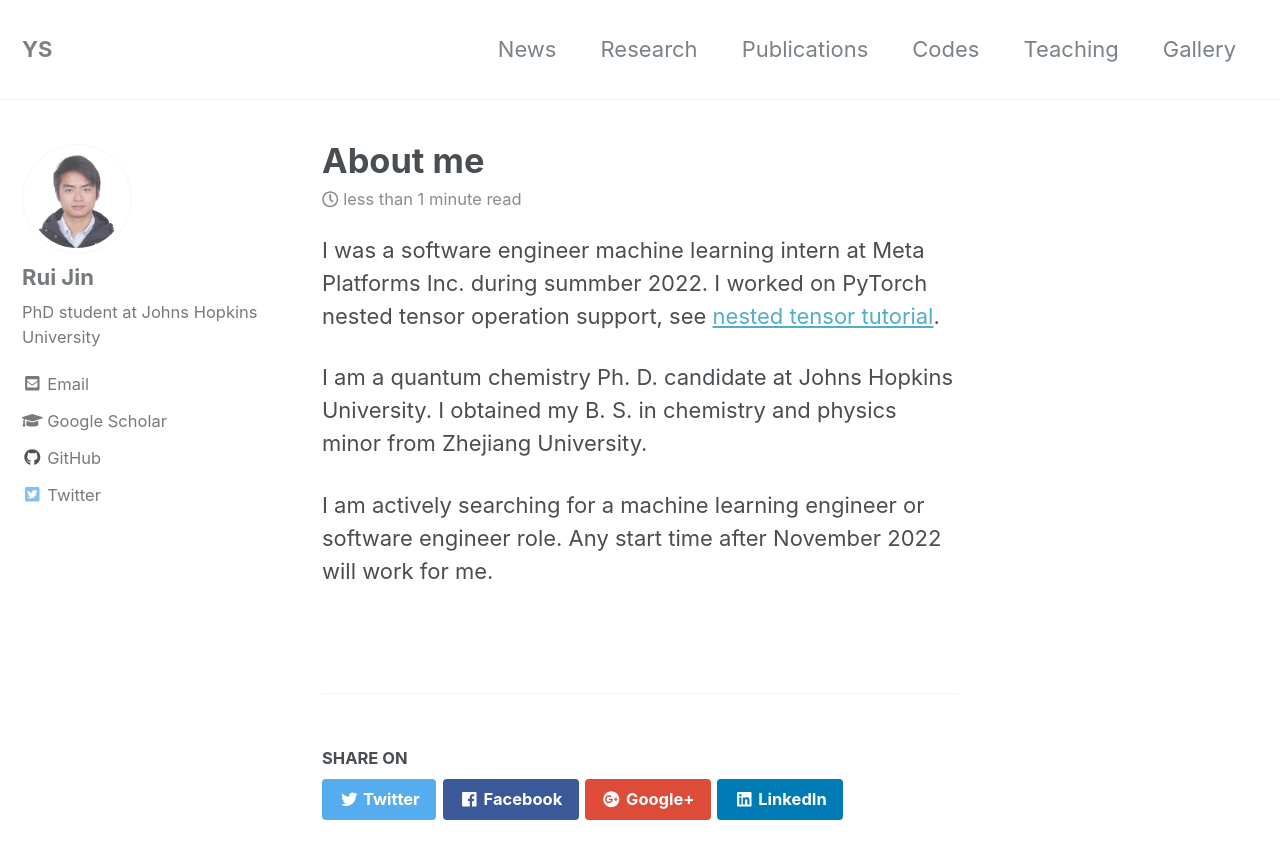
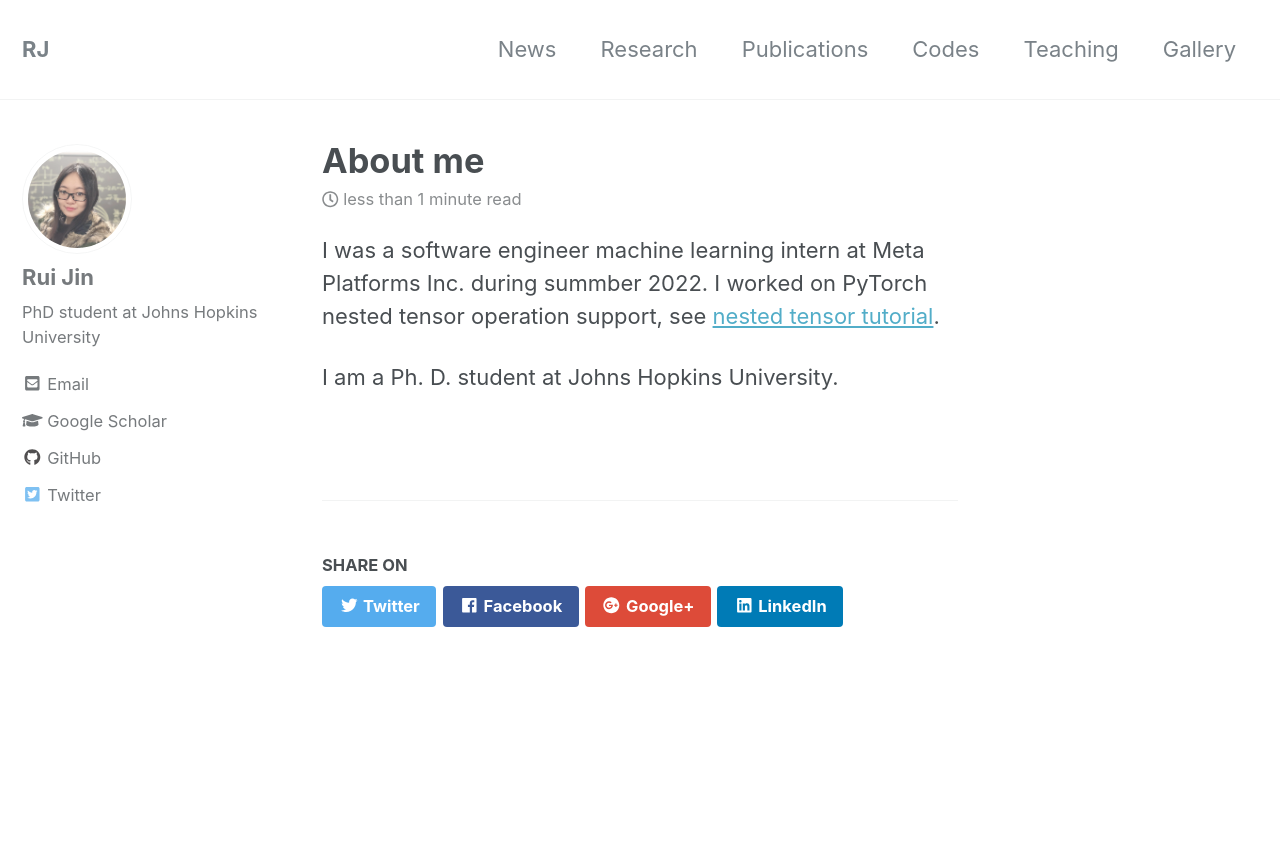
Before and after one commit to RuiJinSZ/RuiJinSZ.github.io, a Jekyll site: the page built from _pages/about.md, in a window 1280 px wide and 900 px high. Shown: the top 859 px of the window. Built offline with Jekyll 4.4.1, drawn with Linux system fonts in a browser that asks for light colours; nearby versions of some CDN libraries.

Commit message:
update avatar and about

```diff
--- a/_config.yml
+++ b/_config.yml
@@ -16,7 +16,7 @@ minimal_mistakes_skin    : "default" #"default" # "air", "aqua", "contrast", "da
 
 # Site Settings
 locale                   : "en-US"
-title                    : "YS"
+title                    : "RJ"
 title_separator          : "-"
 name                     : "Rui Jin"
 description              : "Oceanography Ph. D."
--- a/_pages/about.md
+++ b/_pages/about.md
@@ -10,6 +10,4 @@ redirect_from:
 
 I was a software engineer machine learning intern at Meta Platforms Inc. during summber 2022. I worked on PyTorch nested tensor operation support, see [nested tensor tutorial](https://pytorch.org/tutorials/prototype/nestedtensor).
 
-I am a quantum chemistry Ph. D. candidate at Johns Hopkins University. I obtained my B. S. in chemistry and physics minor from Zhejiang University.
-
-I am actively searching for a machine learning engineer or software engineer role. Any start time after November 2022 will work for me.
+I am a Ph. D. student at Johns Hopkins University.
```
Also changed, not shown: assets/images/avatar.jpg.
